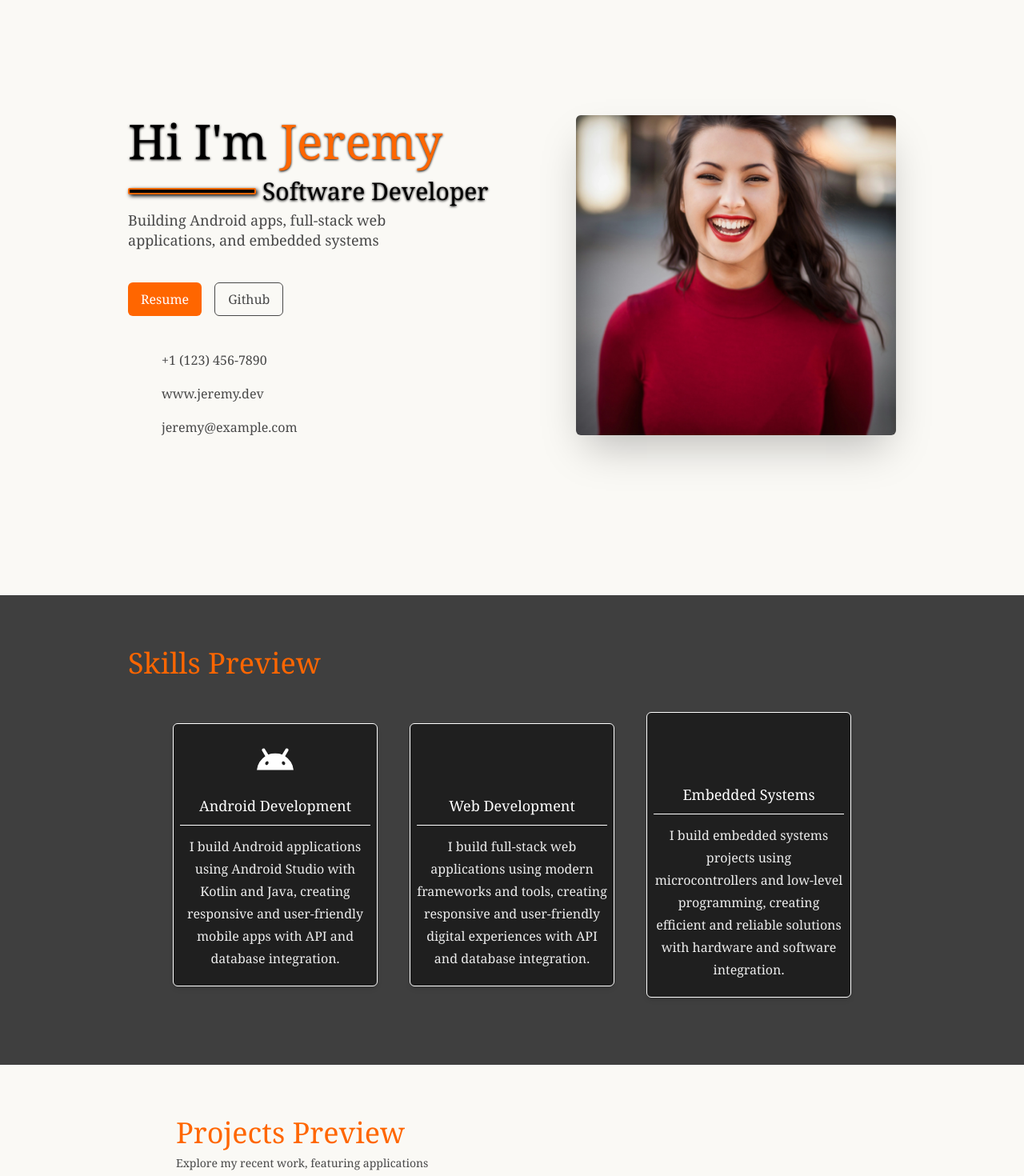
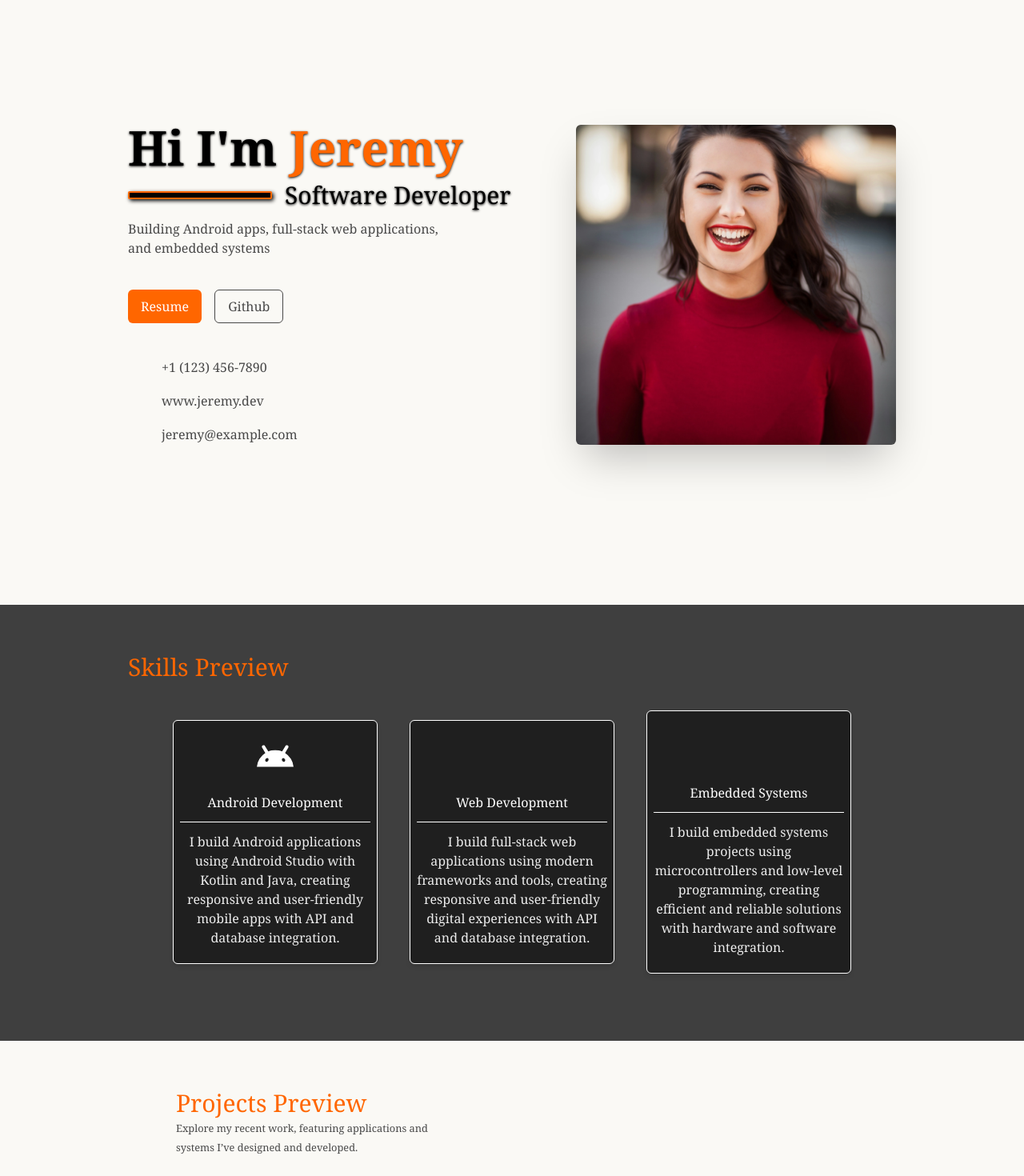
Before and after one commit to jv1111/React-Portfolio, a React (Vite) app: page / in a window 1280 px wide. Shown: the part 120-1590 px from the top of the page at 80% size. Built offline with nearby package versions, Linux system fonts and the light colour scheme; some icons are missing.

Commit message:
responsive

```diff
--- a/src/components/Header.jsx
+++ b/src/components/Header.jsx
@@ -17,7 +17,7 @@ function Header() {
       <div className="container">
         <div className='flex justify-between items-center'>
           <div className='flex gap-3 items-center justify-center'>
-            <div className="flex items-center justify-center rounded-full w-12 h-12">
+            <div className="flex items-center justify-center rounded-full w-15 h-15">
               <img src={profileImage} alt="Profile" className="w-full h-full object-cover rounded-full" />
             </div>
             <h6 className='text-primary'>Jeremy Viterbo</h6>
@@ -58,7 +58,7 @@ function Header() {
 
       {/* Mobile nav overlay */}
       <div
-        className={`fixed top-16 inset-x-0 bottom-0 bg-black/30 backdrop-blur-sm z-20 md:hidden transition-opacity duration-300 ${isOpen ? 'opacity-100' : 'opacity-0'}`}
+        className={`fixed inset-x-0 bottom-0 bg-black/30 backdrop-blur-sm z-20 md:hidden transition-opacity duration-300 ${isOpen ? 'opacity-100 top-16' : 'opacity-0 top-full'}`}
         onClick={() => setIsOpen(false)}
       />
     </header>
--- a/src/components/Hero.jsx
+++ b/src/components/Hero.jsx
@@ -9,22 +9,22 @@ function Hero() {
     ];
 
     return (
-        <section className="flex flex-col items-center justify-center h-screen">
-            <div className="container gap-10 grid items-center text-center md:text-left md:grid-cols-2">
+        <section className="flex flex-col items-center justify-center h-screen min-h-fit py-10">
+            <div className="container grid items-center text-center md:text-left md:grid-cols-2">
                 <div className='flex flex-col items-center justify-center md:h-auto md:items-start md:justify-start md:order-1 order-2'>
-                    <h1 className="animate-fade-in-up">
+                    <h1 className="animate-fade-in-up text-3xl md:text-4xl xl:text-6xl xl:text-start">
                         <span className="text-shadow text-text">Hi I'm </span>
                         <span className="text-primary text-shadow animate-fade-in-up animation-delay-200">Jeremy</span>
                     </h1>
 
-                    <div className="flex flex-col md:flex-row items-center gap-2 mt-1 justify-center md:justify-start animate-fade-in-up animation-delay-400">
-                        <div className="bg-text border-2 border-primary h-2 rounded-xs shadow-[2px_2px_5px_rgba(0,0,0,1)] w-40 animate-slide-in-left animation-delay-600" />
-                        <h4 className="text-shadow">
+                    <div className="flex flex-col xl:flex-row items-center md:items-start xl:items-center gap-4 mt-3 animate-fade-in-up animation-delay-400">
+                        <div className="bg-text border-2 border-primary h-2.5 w-45 rounded-xs shadow-[2px_2px_5px_rgba(0,0,0,1)] animate-slide-in-left animation-delay-600" />
+                        <h2 className="text-shadow text-2xl xl:text-3xl">
                             Software Developer
-                        </h4>
+                        </h2>
                     </div>
 
-                    <h6 className="max-w-105 mt-1 text-secondary animate-fade-in-up animation-delay-800">
+                    <h6 className="max-w-105 mt-3 text-secondary animate-fade-in-up animation-delay-800">
                         Building Android apps, full-stack web applications, and embedded systems
                     </h6>
 
--- a/src/components/ProjectsPreview.jsx
+++ b/src/components/ProjectsPreview.jsx
@@ -24,8 +24,8 @@ const ProjectsPreview = () => {
         <section className='p-16 md:p-15'>
             <div className='container flex flex-col gap-10 md:gap-9'>
                 {/* title */}
-                <div className='max-w-80'>
-                    <h3 className='text-primary'>Projects Preview</h3>
+                <div className='max-w-90'>
+                    <h2 className='text-primary'>Projects Preview</h2>
                     <small className='mt-2 text-secondary'>Explore my recent work, featuring applications and systems I’ve designed and developed.</small>
                 </div>
 
--- a/src/components/SkillPreview.jsx
+++ b/src/components/SkillPreview.jsx
@@ -23,7 +23,7 @@ const SkillPreview = () => {
     return (
         <section className='bg-secondary-surface py-16 md:py-15'>
             <div className="container flex flex-col gap-10 md:gap-9 ">
-                <h3 className='text-primary text-center md:text-start'>Skills Preview</h3>
+                <h2 className='text-primary text-center md:text-start'>Skills Preview</h2>
                 {/* cards container */}
                 <div className='flex flex-wrap flex-col md:flex-row gap-10 items-center justify-center pb-6'>
                     {skillCards.map((card) => (
--- a/src/index.css
+++ b/src/index.css
@@ -15,36 +15,13 @@
   }
 
   h1 {
-    @apply text-6xl leading-tight;
+    @apply md:text-5xl xl:text-6xl font-bold;
   }
 
   h2 {
-    @apply text-5xl leading-tight;
+    @apply text-2xl xl:text-3xl;
   }
 
-  h3 {
-    @apply text-4xl leading-snug;
-  }
-
-  h4 {
-    @apply text-3xl leading-snug;
-  }
-
-  h5 {
-    @apply text-2xl leading-snug;
-  }
-
-  h6 {
-    @apply text-lg leading-snug;
-  }
-
-  p {
-    @apply text-base leading-7;
-  }
-
-  small {
-    @apply text-sm leading-6;
-  }
 }
 
 @layer components {
```
